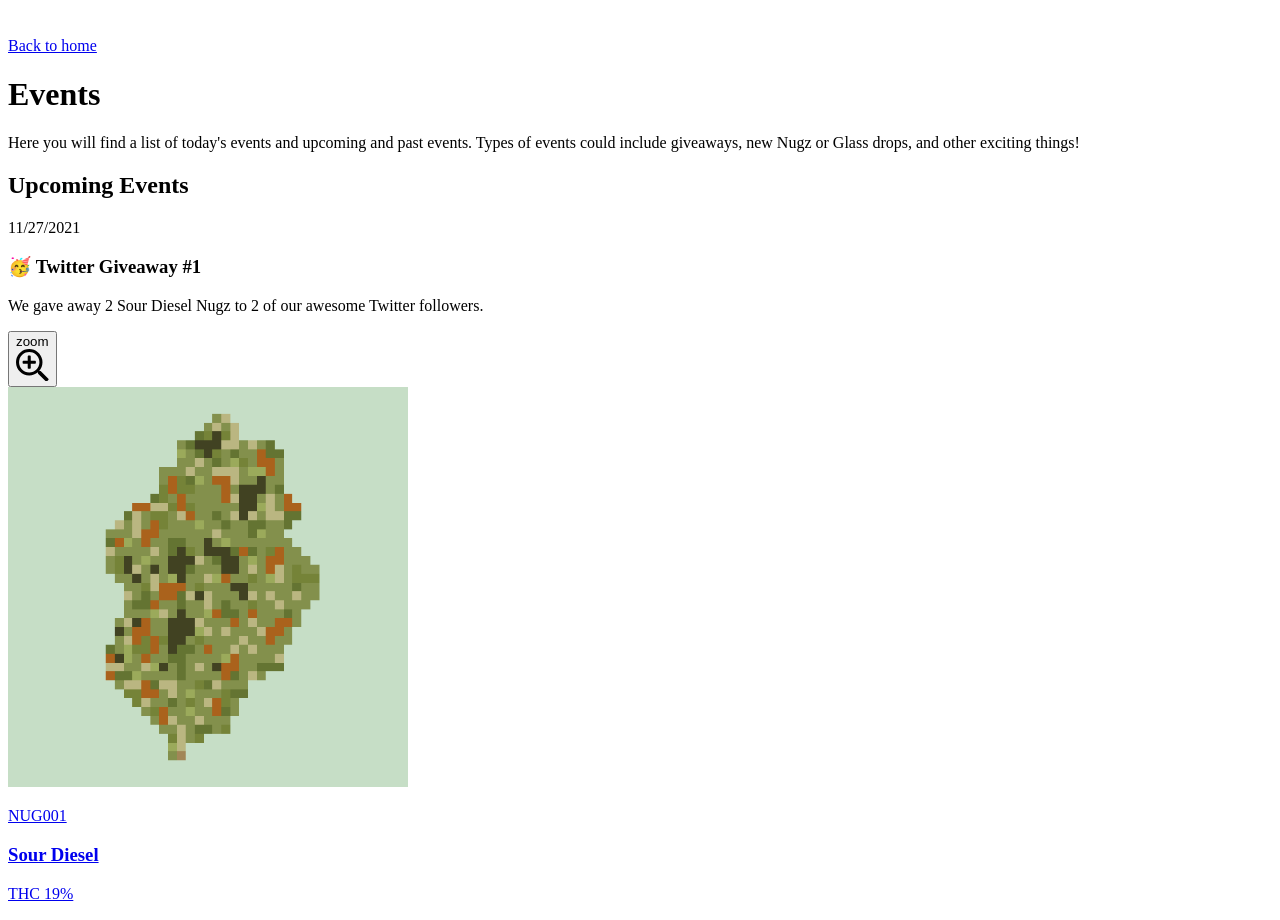
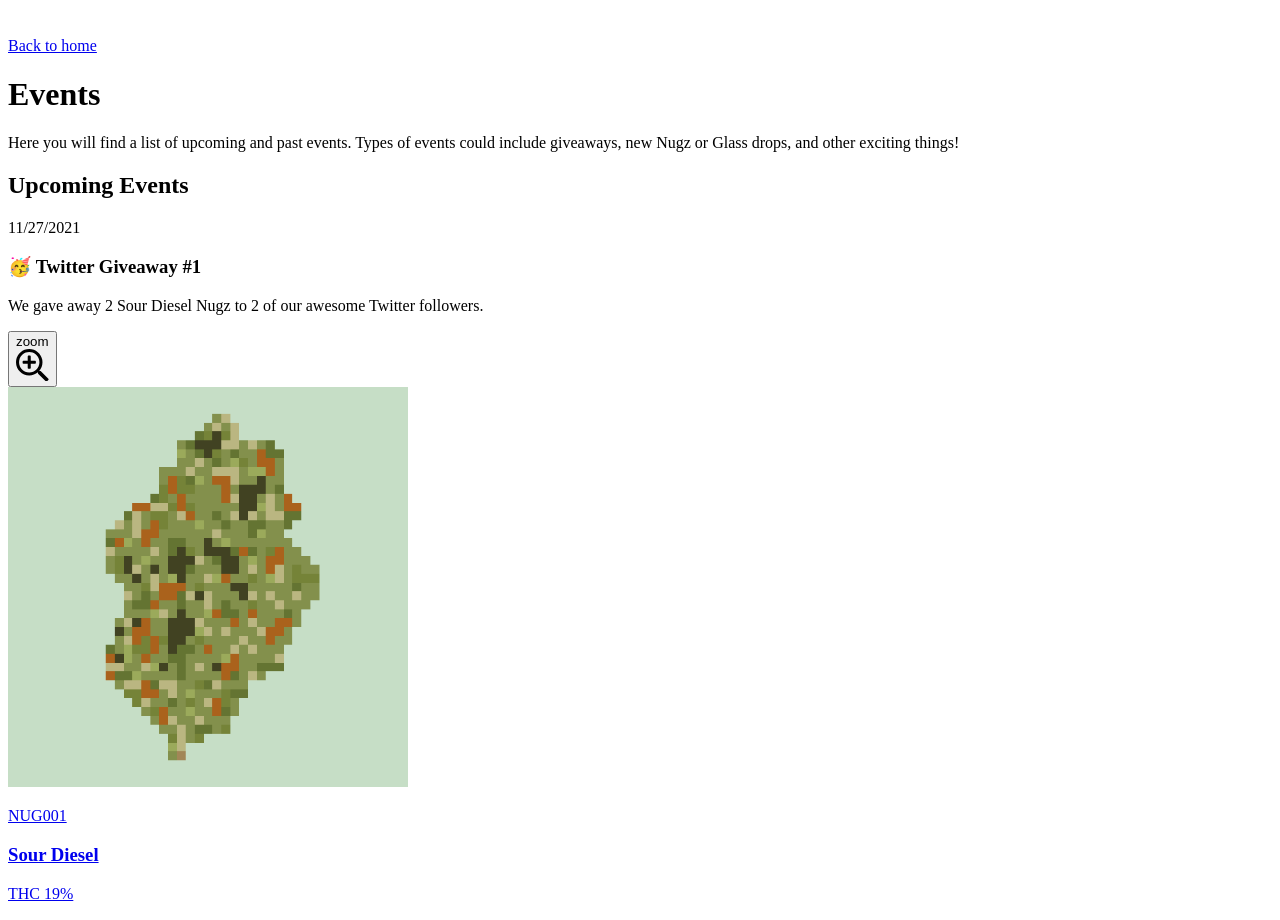
Before and after one commit to 1forh/algonugz.com, a Next.js app: page /events in a window 1280 px wide. Shown: the part 1420-2340 px from the top of the page. Built offline with nearby package versions, Linux system fonts and the light colour scheme.

Commit message:
💬 updates text

```diff
--- a/components/TheSchedule.js
+++ b/components/TheSchedule.js
@@ -39,9 +39,9 @@ function TheSchedule() {
 
           <h1 className='text-3xl font-bold text-green-300'>Events</h1>
           <p className='max-w-xl text-opacity-90 text-green-50'>
-            Here you will find a list of today's events and upcoming and past
-            events. Types of events could include giveaways, new Nugz or Glass
-            drops, and other exciting things!
+            Here you will find a list of upcoming and past events. Types of
+            events could include giveaways, new Nugz or Glass drops, and other
+            exciting things!
           </p>
         </div>
 
```
